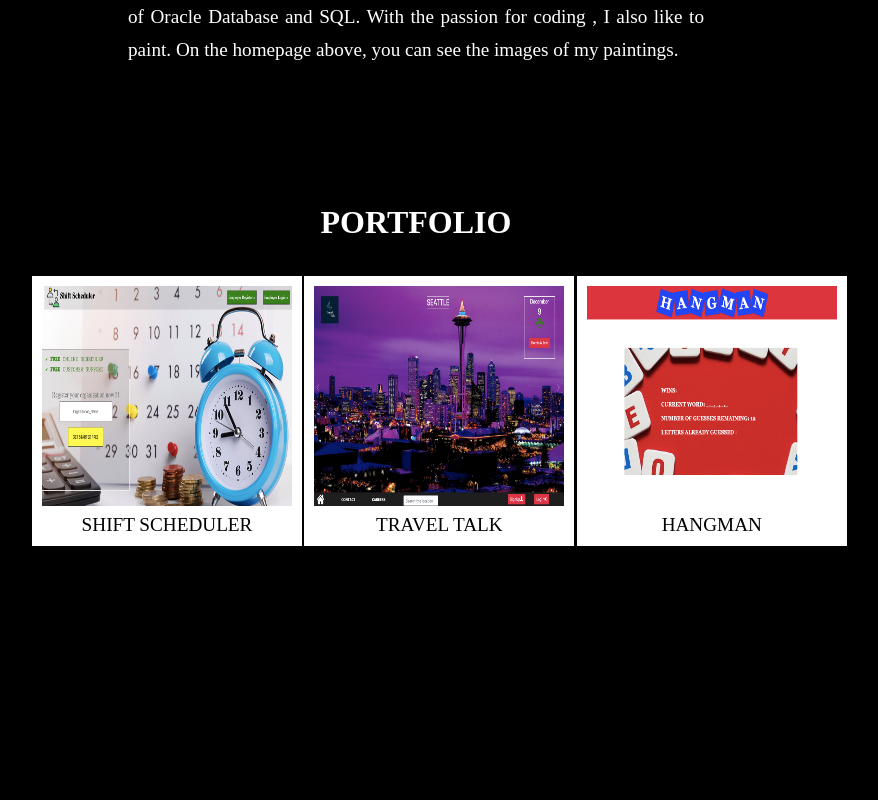
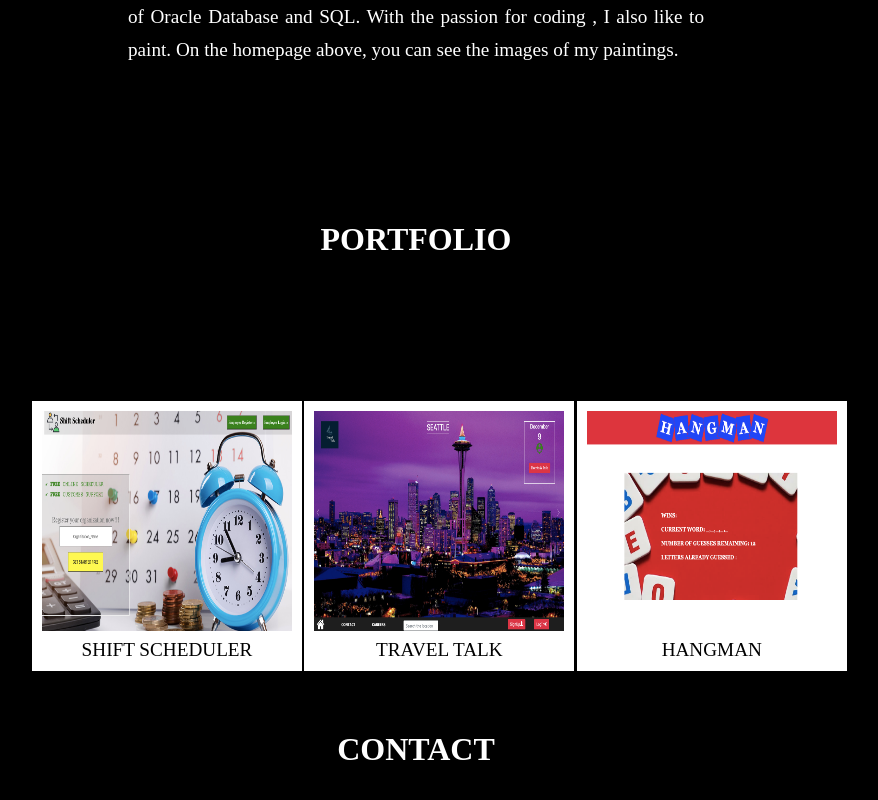
Before and after one commit to Aakratigoel/Portfolio, a React (Create React App) app: page / in a window 1280 px wide. Shown: the part 1720-2520 px from the top of the page, without its empty margins (224-1102 px from the left). Built offline with nearby package versions, Linux system fonts and the light colour scheme.

Commit message:
put the menu button and the vertical nav bar inside a div

```diff
--- a/src/index.css
+++ b/src/index.css
@@ -220,11 +220,11 @@ a{
 }
 
 #portfoliodiv{
-  height: 725px;
+  height: 600px;
   background-color: black;
   display: grid;
   grid-template-rows:5% 5% 40% 40%;
-  grid-row-gap:5%;
+  grid-row-gap:10%;
   margin-bottom: 0%;
 }
 #portfolioheading{
@@ -236,6 +236,8 @@ color:white;
   grid-template-columns: 20% 64% 20%;
   /* grid-template-rows: auto; */
   height: 270px;
+  margin-top:7%;
+  margin-bottom: 7%;
 }
 #secondrowofproject{
   display: grid;
@@ -302,7 +304,7 @@ color:white;
   font-variant: small-caps;
   font-size:x-large;
 }
-#navbutton{
+#verticalnavbardiv{
   display:none;
 }
 .cl1{
@@ -311,7 +313,7 @@ color:white;
 .verticalnavbar{
   position:fixed;
   left:0%;
-  top:20%;
+  top:15%;
  display: grid;
  grid-template-columns: 100%;
  grid-template-rows:20% 20% 20% 20%;
@@ -330,7 +332,14 @@ color:white;
    #navbar{
             display: none;
    }
-
+  #verticalnavbardiv{
+    display: block;
+    width: 100%;
+    height:100%;
+    font-size: small;
+    color:white;
+    padding-top:5%;
+  }
    #navbutton{
      display: block;
      width: 100%;
@@ -414,7 +423,7 @@ color:white;
     #navbutton{
       display: none;
     }
-    #navbar1{
+   #verticalnavbardiv{
      display: none;
    }
    #navbar{
--- a/src/index.js
+++ b/src/index.js
@@ -57,19 +57,23 @@ class HomePage extends React.Component {
     return (
       <div id="mainDiv" onScroll="this.handleScroll">
         <div id="leftDiv">
-        <div className="item1" id="navbar1" className="verticalnavbar">
-            <a href="#mainDiv"> <div className="navDivitem ">HOME</div></a>
-            <a href="#secondDiv"><div className="navDivitem ">ABOUT</div></a>
-            <a href="#portfoliodiv"> <div className="navDivitem ">PORTFOLIO</div></a>
-            <a href="#contactPage"><div className="navDivitem ">CONTACT</div></a>
-          </div>
+
           <div className="item1" id="navbar" className="navDiv">
             <a href="#mainDiv"> <div className="navDivitem ">HOME</div></a>
             <a href="#secondDiv"><div className="navDivitem ">ABOUT</div></a>
             <a href="#portfoliodiv"> <div className="navDivitem ">PORTFOLIO</div></a>
             <a href="#contactPage"><div className="navDivitem ">CONTACT</div></a>
           </div>
+          <div id="verticalnavbardiv">
           <div id="navbutton" onClick={this.myFunction}>MENU<FontAwesomeIcon icon={faBars} /></div>
+          <div className="item1" id="navbar1" className="verticalnavbar">
+            <a href="#mainDiv"> <div className="navDivitem ">HOME</div></a>
+            <a href="#secondDiv"><div className="navDivitem ">ABOUT</div></a>
+            <a href="#portfoliodiv"> <div className="navDivitem ">PORTFOLIO</div></a>
+            <a href="#contactPage"><div className="navDivitem ">CONTACT</div></a>
+          </div>
+          </div>
+
           <div className="item2" ></div>
           <div className="item3 leftdivrow">
           </div>
@@ -213,7 +217,7 @@ class Portfolio extends React.Component {
               <p className="projectname">HANGMAN</p>
             </div>
           </div>
-          <div className="col_3_3"></div>
+          <div className="row4 col_3_3"></div>
         </div>
       </div>
     );
```
Also changed, not shown: 1 other file (tests, documents, lock files or other folders).
